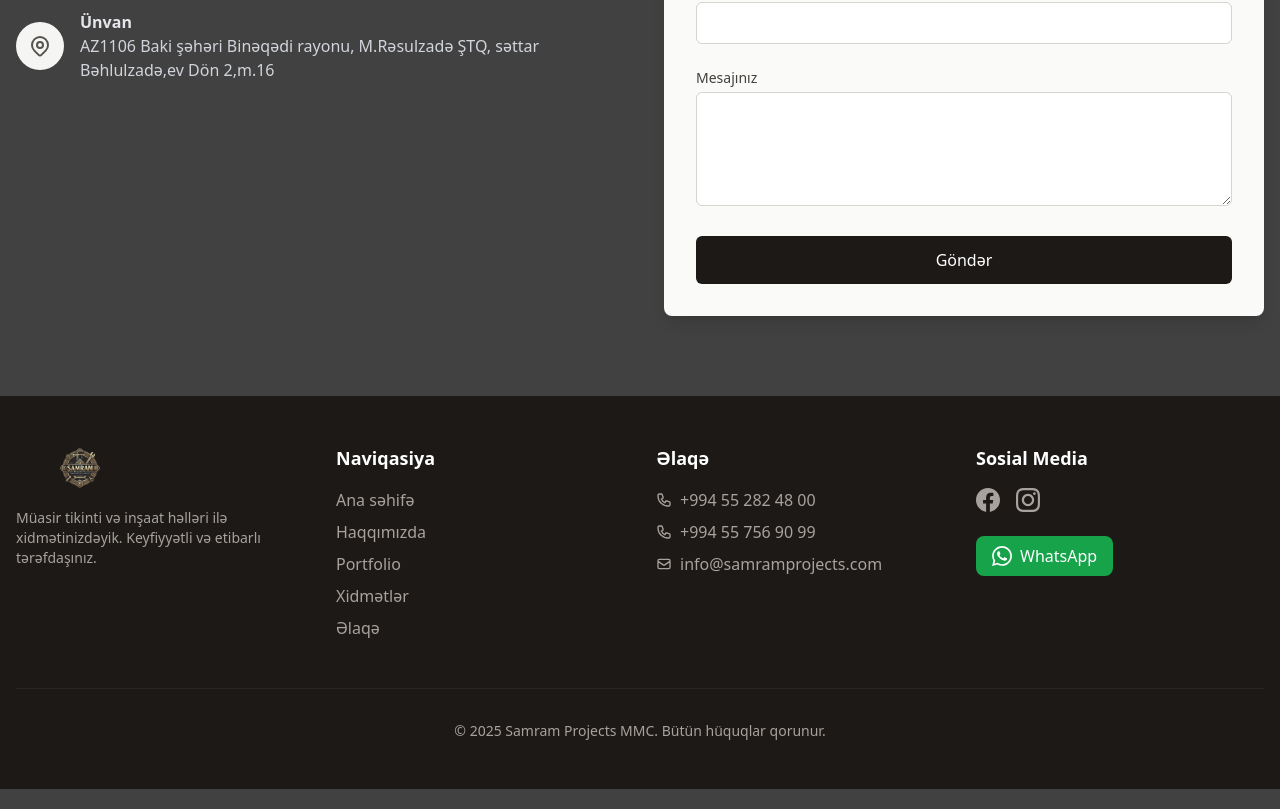
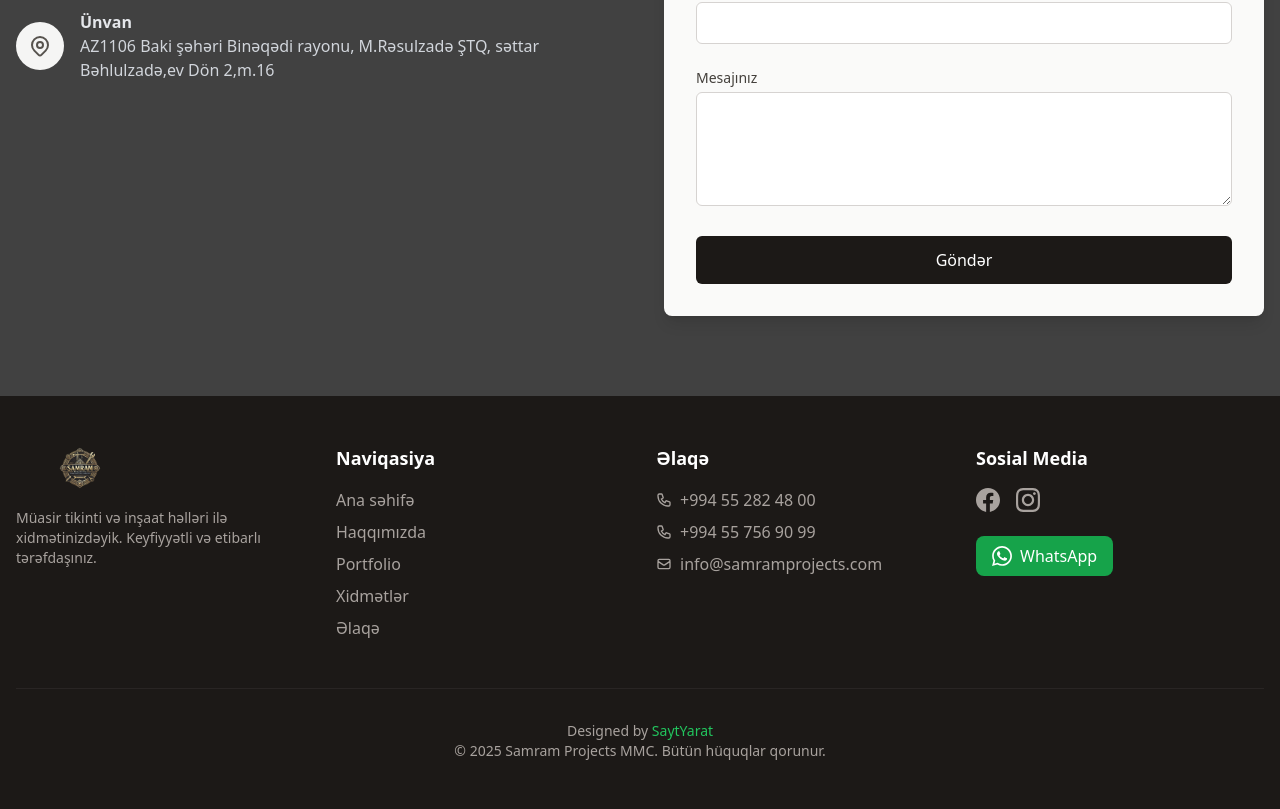
Before and after one commit to tehranblck/SamramProjects, a Next.js app: page / in a window 1280 px wide. Shown: the part 1994-2803 px from the top of the page. Built offline with nearby package versions, Linux system fonts and the light colour scheme; no server answers.

Commit message:
copyright changed

```diff
--- a/app/components/Footer.tsx
+++ b/app/components/Footer.tsx
@@ -112,7 +112,7 @@ export default function Footer() {
 
                 {/* Bottom Bar */}
                 <div className="border-t border-stone-800 mt-12 pt-8 text-center text-stone-400 text-sm">
-                    <p>© {new Date().getFullYear()} Samram Projects MMC. Bütün hüquqlar qorunur.</p>
+                    Designed by <a target='_blank' className='text-green-500' href="https://www.saytyarat.com/">SaytYarat</a>  <p>© {new Date().getFullYear()} Samram Projects MMC. Bütün hüquqlar qorunur.</p>
                 </div>
             </div>
         </footer>
```
